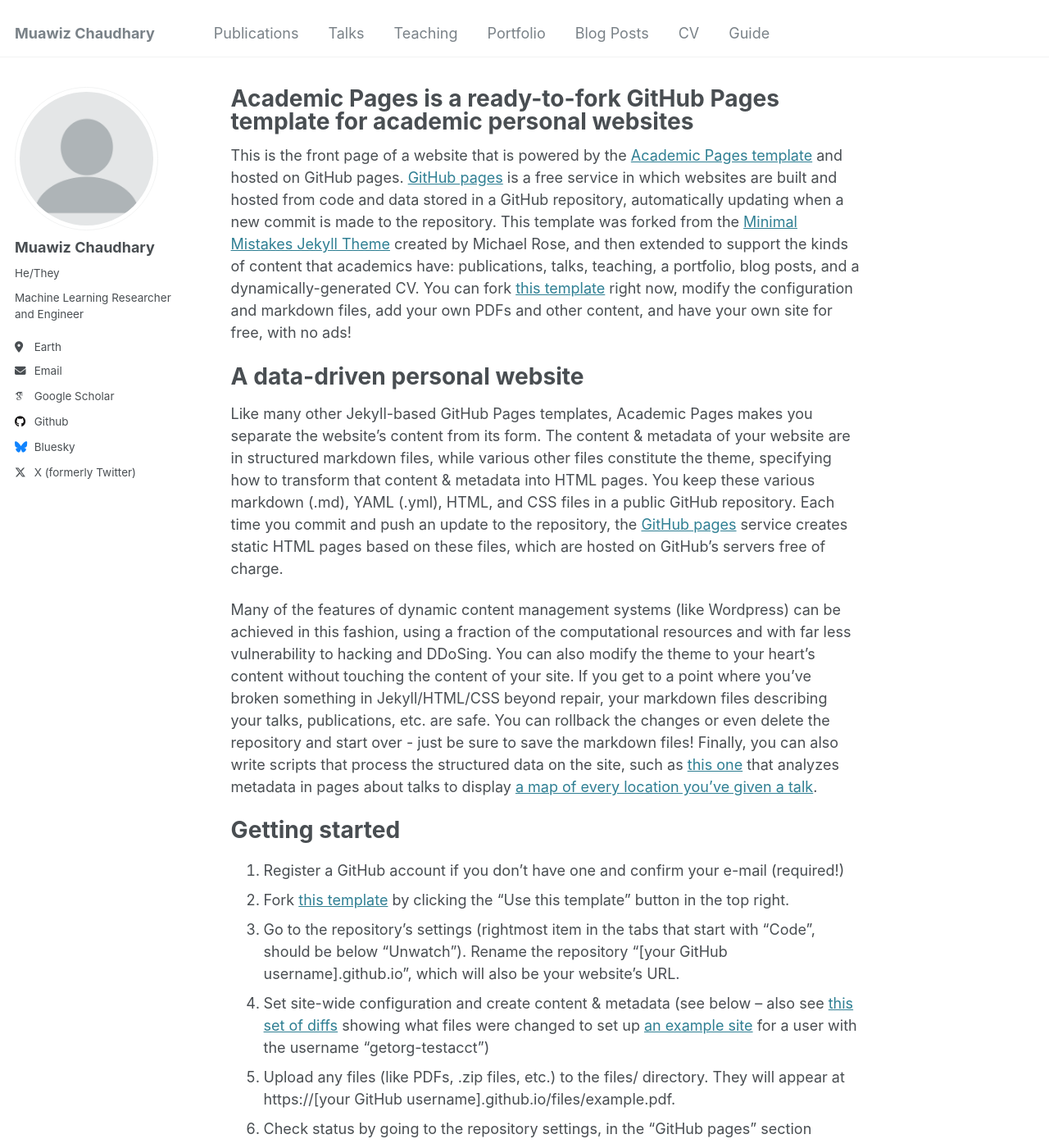
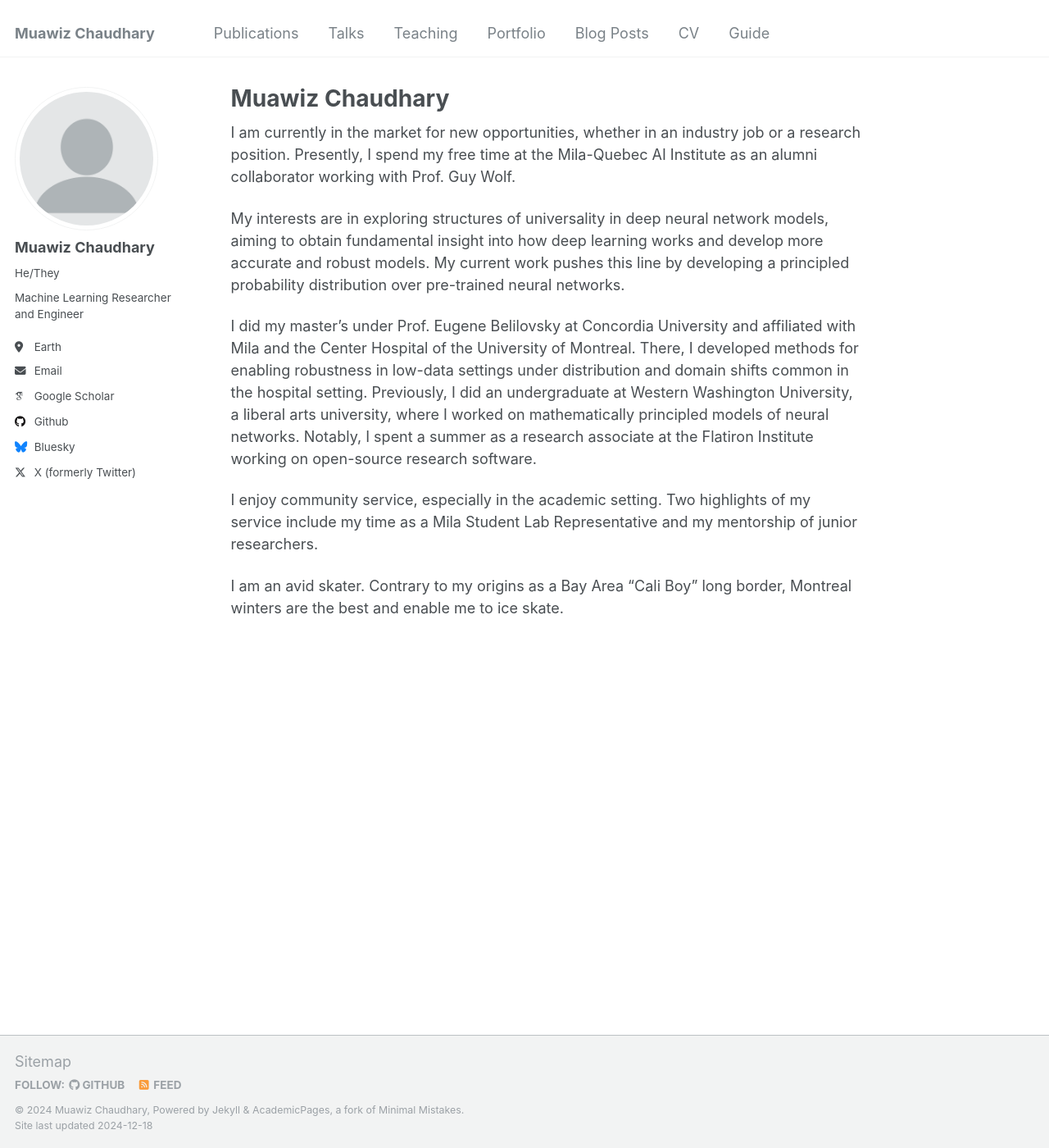
Before and after one commit to MuawizChaudhary/MuawizChaudhary.github.io, a Jekyll site: the page built from _pages/about.md, in a window 1280 px wide and 1400 px high. Shown: the whole window at 82% size. Built offline with Jekyll 4.4.1, drawn with Linux system fonts in a browser that asks for light colours; some web fonts are replaced; some of the changed text lies outside the part shown.

Commit message:
Update about.md

```diff
--- a/_pages/about.md
+++ b/_pages/about.md
@@ -1,49 +1,18 @@
 ---
 permalink: /
-title: "Academic Pages is a ready-to-fork GitHub Pages template for academic personal websites"
+title: "Muawiz Chaudhary"
 author_profile: true
 redirect_from:
   - /about/
   - /about.html
 ---
 
-This is the front page of a website that is powered by the [Academic Pages template](https://github.com/academicpages/academicpages.github.io) and hosted on GitHub pages. [GitHub pages](https://pages.github.com) is a free service in which websites are built and hosted from code and data stored in a GitHub repository, automatically updating when a new commit is made to the repository. This template was forked from the [Minimal Mistakes Jekyll Theme](https://mmistakes.github.io/minimal-mistakes/) created by Michael Rose, and then extended to support the kinds of content that academics have: publications, talks, teaching, a portfolio, blog posts, and a dynamically-generated CV. You can fork [this template](https://github.com/academicpages/academicpages.github.io) right now, modify the configuration and markdown files, add your own PDFs and other content, and have your own site for free, with no ads!
+I am currently in the market for new opportunities, whether in an industry job or a research position. Presently, I spend my free time at the Mila-Quebec AI Institute as an alumni collaborator working with Prof. Guy Wolf.
 
-A data-driven personal website
-======
-Like many other Jekyll-based GitHub Pages templates, Academic Pages makes you separate the website's content from its form. The content & metadata of your website are in structured markdown files, while various other files constitute the theme, specifying how to transform that content & metadata into HTML pages. You keep these various markdown (.md), YAML (.yml), HTML, and CSS files in a public GitHub repository. Each time you commit and push an update to the repository, the [GitHub pages](https://pages.github.com/) service creates static HTML pages based on these files, which are hosted on GitHub's servers free of charge.
+My interests are in exploring structures of universality in deep neural network models, aiming to obtain fundamental insight into how deep learning works and develop more accurate and robust models. My current work pushes this line by developing a principled probability distribution over pre-trained neural networks.
 
-Many of the features of dynamic content management systems (like Wordpress) can be achieved in this fashion, using a fraction of the computational resources and with far less vulnerability to hacking and DDoSing. You can also modify the theme to your heart's content without touching the content of your site. If you get to a point where you've broken something in Jekyll/HTML/CSS beyond repair, your markdown files describing your talks, publications, etc. are safe. You can rollback the changes or even delete the repository and start over - just be sure to save the markdown files! Finally, you can also write scripts that process the structured data on the site, such as [this one](https://github.com/academicpages/academicpages.github.io/blob/master/talkmap.ipynb) that analyzes metadata in pages about talks to display [a map of every location you've given a talk](https://academicpages.github.io/talkmap.html).
+I did my master's under Prof. Eugene Belilovsky at Concordia University and affiliated with Mila and the Center Hospital of the University of Montreal. There, I developed methods for enabling robustness in low-data settings under distribution and domain shifts common in the hospital setting. Previously, I did an undergraduate at Western Washington University, a liberal arts university, where I worked on mathematically principled models of neural networks. Notably, I spent a summer as a research associate at the Flatiron Institute working on open-source research software.
 
-Getting started
-======
-1. Register a GitHub account if you don't have one and confirm your e-mail (required!)
-1. Fork [this template](https://github.com/academicpages/academicpages.github.io) by clicking the "Use this template" button in the top right.
-1. Go to the repository's settings (rightmost item in the tabs that start with "Code", should be below "Unwatch"). Rename the repository "[your GitHub username].github.io", which will also be your website's URL.
-1. Set site-wide configuration and create content & metadata (see below -- also see [this set of diffs](http://archive.is/3TPas) showing what files were changed to set up [an example site](https://getorg-testacct.github.io) for a user with the username "getorg-testacct")
-1. Upload any files (like PDFs, .zip files, etc.) to the files/ directory. They will appear at https://[your GitHub username].github.io/files/example.pdf.
-1. Check status by going to the repository settings, in the "GitHub pages" section
+I enjoy community service, especially in the academic setting. Two highlights of my service include my time as a Mila Student Lab Representative and my mentorship of junior researchers.
 
-Site-wide configuration
-------
-The main configuration file for the site is in the base directory in [_config.yml](https://github.com/academicpages/academicpages.github.io/blob/master/_config.yml), which defines the content in the sidebars and other site-wide features. You will need to replace the default variables with ones about yourself and your site's github repository. The configuration file for the top menu is in [_data/navigation.yml](https://github.com/academicpages/academicpages.github.io/blob/master/_data/navigation.yml). For example, if you don't have a portfolio or blog posts, you can remove those items from that navigation.yml file to remove them from the header.
-
-Create content & metadata
-------
-For site content, there is one markdown file for each type of content, which are stored in directories like _publications, _talks, _posts, _teaching, or _pages. For example, each talk is a markdown file in the [_talks directory](https://github.com/academicpages/academicpages.github.io/tree/master/_talks). At the top of each markdown file is structured data in YAML about the talk, which the theme will parse to do lots of cool stuff. The same structured data about a talk is used to generate the list of talks on the [Talks page](https://academicpages.github.io/talks), each [individual page](https://academicpages.github.io/talks/2012-03-01-talk-1) for specific talks, the talks section for the [CV page](https://academicpages.github.io/cv), and the [map of places you've given a talk](https://academicpages.github.io/talkmap.html) (if you run this [python file](https://github.com/academicpages/academicpages.github.io/blob/master/talkmap.py) or [Jupyter notebook](https://github.com/academicpages/academicpages.github.io/blob/master/talkmap.ipynb), which creates the HTML for the map based on the contents of the _talks directory).
-
-**Markdown generator**
-
-The repository includes [a set of Jupyter notebooks](https://github.com/academicpages/academicpages.github.io/tree/master/markdown_generator
-) that converts a CSV containing structured data about talks or presentations into individual markdown files that will be properly formatted for the Academic Pages template. The sample CSVs in that directory are the ones I used to create my own personal website at stuartgeiger.com. My usual workflow is that I keep a spreadsheet of my publications and talks, then run the code in these notebooks to generate the markdown files, then commit and push them to the GitHub repository.
-
-How to edit your site's GitHub repository
-------
-Many people use a git client to create files on their local computer and then push them to GitHub's servers. If you are not familiar with git, you can directly edit these configuration and markdown files directly in the github.com interface. Navigate to a file (like [this one](https://github.com/academicpages/academicpages.github.io/blob/master/_talks/2012-03-01-talk-1.md) and click the pencil icon in the top right of the content preview (to the right of the "Raw | Blame | History" buttons). You can delete a file by clicking the trashcan icon to the right of the pencil icon. You can also create new files or upload files by navigating to a directory and clicking the "Create new file" or "Upload files" buttons.
-
-Example: editing a markdown file for a talk
-![Editing a markdown file for a talk](/images/editing-talk.png)
-
-For more info
-------
-More info about configuring Academic Pages can be found in [the guide](https://academicpages.github.io/markdown/), the [growing wiki](https://github.com/academicpages/academicpages.github.io/wiki), and you can always [ask a question on GitHub](https://github.com/academicpages/academicpages.github.io/discussions). The [guides for the Minimal Mistakes theme](https://mmistakes.github.io/minimal-mistakes/docs/configuration/) (which this theme was forked from) might also be helpful.
+I am an avid skater. Contrary to my origins as a Bay Area "Cali Boy" long border, Montreal winters are the best and enable me to ice skate.
```
